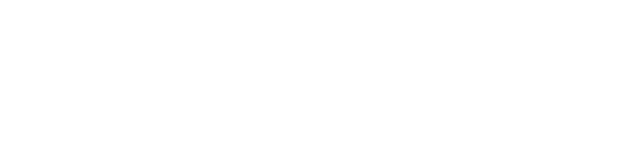
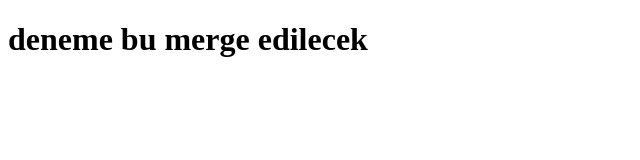
Before and after one commit to mehmetalikorkmazz/git-github, a plain HTML site: page index.html in a window 1280 px wide. Shown: the whole page, without its empty margins (0-640 px from the left). Drawn offline with Linux system fonts and the light colour scheme.

Commit message:
merge commit

```diff
--- a/index.html
+++ b/index.html
@@ -7,5 +7,7 @@
     <script src="script.js" defer></script>
     <title>Git-GitHub</title>
   </head>
-  <body></body>
+  <body>
+    <h1>deneme bu merge edilecek</h1>
+  </body>
 </html>
```
